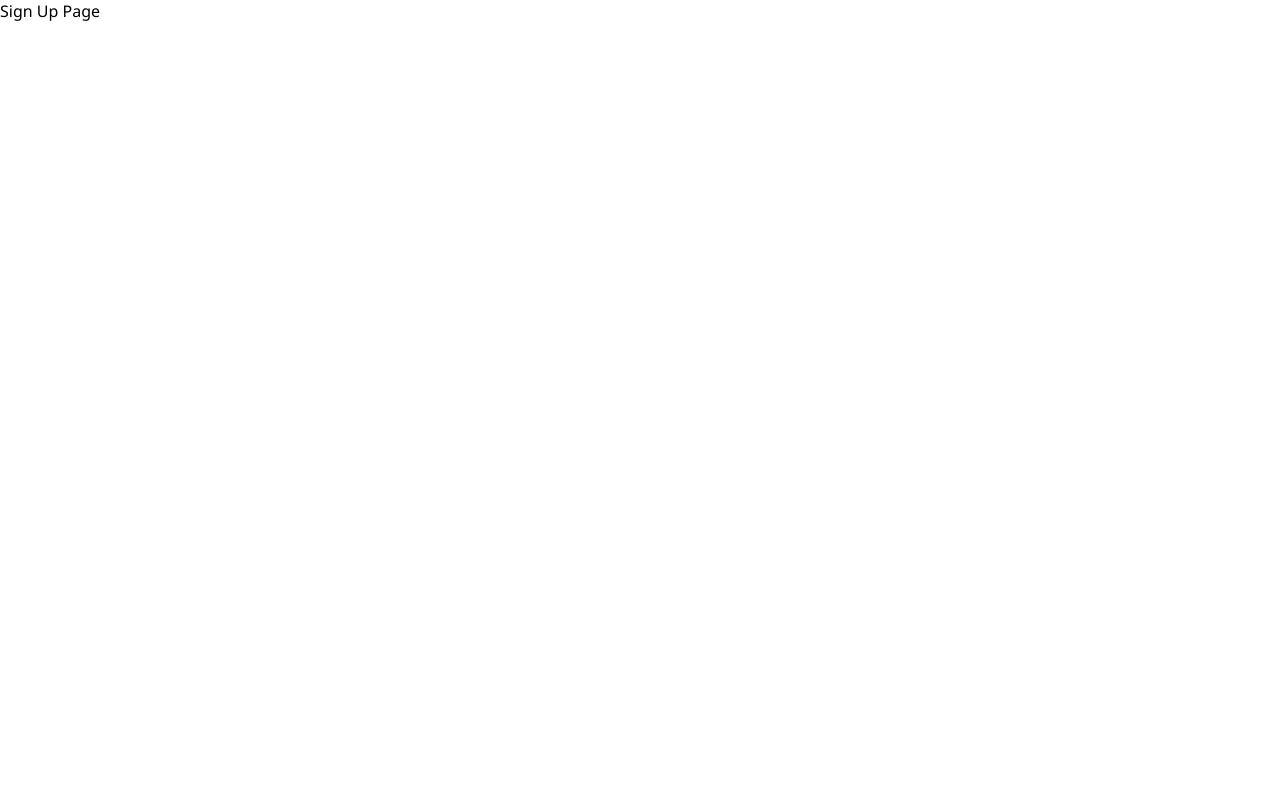
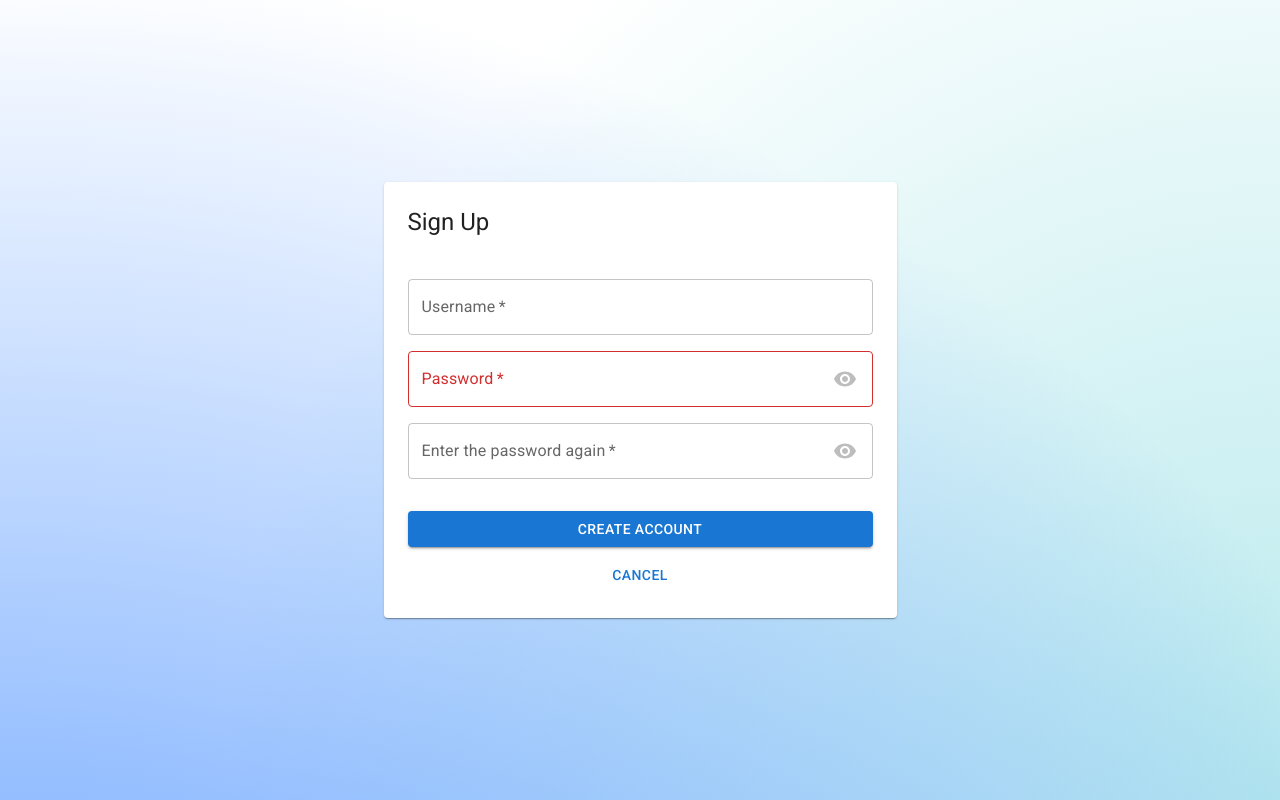
Before and after one commit to StephenChips/ChatApp, a React (Vite) app: page /sign-up in a window 1280 px wide. Built offline with nearby package versions, Linux system fonts and the light colour scheme.

Commit message:
[wip] Working on the /sign-up page.

```diff
--- /dev/null
+++ b/src/components/PasswordField.tsx
@@ -0,0 +1,49 @@
+import { Visibility, VisibilityOff } from "@mui/icons-material";
+import {
+  TextFieldProps,
+  TextField,
+  InputAdornment,
+  IconButton,
+} from "@mui/material";
+import { useState } from "react";
+
+export type PasswordFieldProps = Omit<TextFieldProps, "type">;
+
+/**
+ * A thin wrapper of MUI 5's \<TextField />. By default the password
+ * a user inputed is hidden, and it provides a button for temporarily
+ * revealing the password.
+ *
+ * The props on this component are the same as the <TextField />,
+ * execpts the "type" atrribute isomitted, for it is now managed by
+ * the component itself.
+ *
+ * @param props
+ * @returns
+ */
+export function PasswordField(props: PasswordFieldProps) {
+  const [isPasswordHidden, setIsPasswordHidden] = useState(true);
+
+  return (
+    <TextField
+      {...props}
+      type={isPasswordHidden ? "password" : "text"}
+      InputProps={{
+        endAdornment: (
+          <InputAdornment position="end">
+            <IconButton
+              aria-label="toggle password visibility"
+              onMouseDown={() => setIsPasswordHidden(false)}
+              onMouseUp={() => setIsPasswordHidden(true)}
+              edge="end"
+              size="small"
+              disabled={typeof props.value !== "string" || props.value === ""}
+            >
+              {isPasswordHidden ? <Visibility /> : <VisibilityOff />}
+            </IconButton>
+          </InputAdornment>
+        ),
+      }}
+    ></TextField>
+  );
+}
--- /dev/null
+++ b/src/constants.ts
@@ -0,0 +1,4 @@
+export const LOG_IN_AND_SIGN_UP_PAGE_BACKGROUND = `
+  radial-gradient(circle at 0% 200%, #2D7FFF 0%, rgba(255,255,255,0) 80%),
+  radial-gradient(circle at 100% 100%, rgb(185, 234, 237) 0%, rgba(0,0,0,0) 70%)
+`;
--- a/src/pages/hooks.ts
+++ b/src/hooks.ts
@@ -1,5 +1,5 @@
-import { useAppDispatch, useAppSelector } from "../store";
-import { AppUserActions, selectLogInToken } from "../store/appUser";
+import { useAppDispatch, useAppSelector } from "./store";
+import { AppUserActions, selectLogInToken } from "./store/appUser";
 
 export function useLogIn() {
   const logInToken = useAppSelector(selectLogInToken);
--- a/src/pages/AccountSettings/AccountSettings.tsx
+++ b/src/pages/AccountSettings/AccountSettings.tsx
@@ -19,21 +19,18 @@ import {
   Button,
   DialogActions,
   styled,
-  TextFieldProps,
-  InputAdornment,
 } from "@mui/material";
 import {
   ArrowForward,
   Close,
   Delete,
   Logout,
-  Visibility,
-  VisibilityOff,
 } from "@mui/icons-material";
 import { useNavigate } from "react-router";
 import { useAppDispatch, useAppSelector } from "../../store";
 import { selectAppUser, setAppUser } from "../../store/appUser";
 import React, { useEffect, useState } from "react";
+import { PasswordField } from "../../components/PasswordField";
 
 import avatar1 from "../../assets/avatar1.svg";
 import avatar2 from "../../assets/avatar2.svg";
@@ -43,7 +40,8 @@ import avatar5 from "../../assets/avatar5.svg";
 import avatar6 from "../../assets/avatar6.svg";
 import avatar7 from "../../assets/avatar7.svg";
 import { AppAlertActions } from "../../store/appAlert";
-import { useLogIn } from "../hooks";
+import { useLogIn } from "../../hooks";
+
 export function Account() {
   const appUser = useAppSelector(selectAppUser)!;
   const navigate = useNavigate();
@@ -290,32 +288,6 @@ function ChangeUsernameDialog({
         </DialogActions>
       </DialogContent>
     </Dialog>
-  );
-}
-
-function PasswordField(props: TextFieldProps) {
-  const [isPasswordHidden, setIsPasswordHidden] = useState(true);
-
-  return (
-    <TextField
-      {...props}
-      type={isPasswordHidden ? "password" : "text"}
-      InputProps={{
-        endAdornment: (
-          <InputAdornment position="end">
-            <IconButton
-              aria-label="toggle password visibility"
-              onMouseDown={() => setIsPasswordHidden(false)}
-              onMouseUp={() => setIsPasswordHidden(true)}
-              edge="end"
-              size="small"
-            >
-              {isPasswordHidden ? <Visibility /> : <VisibilityOff />}
-            </IconButton>
-          </InputAdornment>
-        ),
-      }}
-    ></TextField>
   );
 }
 
--- a/src/pages/Login/Login.tsx
+++ b/src/pages/Login/Login.tsx
@@ -8,13 +8,15 @@ import {
   TextField,
   Typography,
 } from "@mui/material";
-import { useLogIn } from "../hooks";
+import { useLogIn } from "../../hooks";
 import { NavigateEffect } from "../../components/NavigateEffect";
 import { useState } from "react";
 import { useAppDispatch } from "../../store";
 import { AppUserActions } from "../../store/appUser";
 import { LOCAL_STORAGE_AUTH_TOKEN_KEY } from "../../store/appUser";
 import { useNavigate } from "react-router";
+import { LOG_IN_AND_SIGN_UP_PAGE_BACKGROUND } from "../../constants";
+import { PasswordField } from "../../components/PasswordField";
 
 const CHATAPP_ID_INPUT_ELEMENT_ID = "chatapp-id";
 const PASSWORD_INPUT_ELEMENT_ID = "password";
@@ -41,10 +43,7 @@ export function LogIn() {
       sx={{
         width: "100%",
         height: "100%",
-        background: `
-            radial-gradient(circle at 0% 200%, #2D7FFF 0%, rgba(255,255,255,0) 80%),
-            radial-gradient(circle at 100% 100%, rgb(185, 234, 237) 0%, rgba(0,0,0,0) 70%)
-        `,
+        background: LOG_IN_AND_SIGN_UP_PAGE_BACKGROUND,
         position: "relative",
       }}
     >
@@ -102,7 +101,7 @@ export function LogIn() {
               el.setCustomValidity("Please enter your ChatApp ID.");
             }}
           />
-          <TextField
+          <PasswordField
             required
             id={PASSWORD_INPUT_ELEMENT_ID}
             label="Password"
@@ -111,9 +110,6 @@ export function LogIn() {
               marginBottom: "5px",
             }}
             fullWidth
-            InputProps={{
-              type: "password",
-            }}
             value={password}
             onChange={(e) => {
               setPassword(e.target.value);
--- a/src/pages/SignUp/SignUp.tsx
+++ b/src/pages/SignUp/SignUp.tsx
@@ -1,5 +1,209 @@
-import { Box } from "@mui/material";
+import {
+  Alert,
+  AlertColor,
+  Box,
+  Button,
+  Card,
+  Snackbar,
+  TextField,
+  Typography,
+} from "@mui/material";
+import { LOG_IN_AND_SIGN_UP_PAGE_BACKGROUND } from "../../constants";
+import React, { useEffect, useRef, useState } from "react";
+import { PasswordField } from "../../components/PasswordField";
+import { useNavigate } from "react-router";
 
 export function SignUp() {
-  return <Box>Sign Up Page</Box>;
+  const navigate = useNavigate();
+
+  const [username, setUsername] = useState("");
+  const [password, setPassword] = useState("");
+  const [passwordConfirmation, setPasswordConfirmation] = useState("");
+
+  const [passwordError, setPasswordError] = useState<string | null>("");
+  const [passwordConfirmationError, setPasswordConfirmationError] = useState<
+    string | null
+  >(null);
+
+  const [alertContent, setAlertContent] = useState<{
+    severity: AlertColor;
+    text: string;
+  }>({
+    severity: "error",
+    text: "",
+  });
+
+  type SnackbarState = "hidden" | "will-be-visible" | "visible";
+  const [snackbarState, setSnackbarState] = useState<SnackbarState>("hidden");
+  const snackbarStateRef = useRef<SnackbarState>();
+  const timeoutIDRef = useRef<number>();
+  snackbarStateRef.current = snackbarState;
+
+  useEffect(() => {
+    if (snackbarState !== "visible") return;
+    if (timeoutIDRef.current !== undefined) {
+      clearTimeout(timeoutIDRef.current);
+    }
+    timeoutIDRef.current = setTimeout(() => {
+      setSnackbarState("hidden");
+    }, 2000);
+  }, [snackbarState]);
+
+  return (
+    <Box
+      sx={{
+        background: LOG_IN_AND_SIGN_UP_PAGE_BACKGROUND,
+        width: "100%",
+        height: "100%",
+        display: "flex",
+        justifyContent: "center",
+        alignItems: "center",
+      }}
+    >
+      <Card
+        sx={{
+          width: "513px",
+        }}
+      >
+        <Box sx={{ margin: 3 }} component="form" onSubmit={onCreateAccount}>
+          <Typography variant="h5" marginBottom={5}>
+            Sign Up
+          </Typography>
+          <TextField
+            required
+            label="Username"
+            variant="outlined"
+            fullWidth
+            sx={{
+              marginBottom: 2,
+            }}
+            value={username}
+            onChange={(e) => {
+              setUsername(e.target.value);
+              e.target.setCustomValidity("");
+            }}
+            onInvalid={(e) => {
+              const el = e.target as HTMLInputElement;
+              el.setCustomValidity("Please enter your username.");
+            }}
+          />
+          <PasswordField
+            error={passwordError !== null}
+            required
+            label="Password"
+            variant="outlined"
+            sx={{
+              marginBottom: 2,
+            }}
+            fullWidth
+            value={password}
+            onChange={(e) => {
+              setPasswordError(null);
+              setPassword(e.target.value);
+              e.target.setCustomValidity("");
+            }}
+            onInvalid={(e) => {
+              const el = e.target as HTMLInputElement;
+              el.setCustomValidity("Please enter your password.");
+            }}
+            helperText={passwordError}
+          />
+          <PasswordField
+            error={passwordConfirmationError !== null}
+            required
+            label="Enter the password again"
+            variant="outlined"
+            sx={{
+              marginBottom: 4,
+            }}
+            fullWidth
+            value={passwordConfirmation}
+            onChange={(e) => {
+              setPasswordConfirmationError(null);
+              setPasswordConfirmation(e.target.value);
+              e.target.setCustomValidity("");
+            }}
+            onInvalid={(e) => {
+              const el = e.target as HTMLInputElement;
+              el.setCustomValidity("Please enter your password again.");
+            }}
+            helperText={passwordConfirmationError}
+          />
+          <Button
+            fullWidth
+            type="submit"
+            variant="contained"
+            sx={{ marginBottom: "10px" }}
+          >
+            Create Account
+          </Button>
+          <Button fullWidth onClick={() => navigate("/log-in")}>
+            Cancel
+          </Button>
+        </Box>
+      </Card>
+      <Snackbar
+        open={snackbarState === "visible"}
+        anchorOrigin={{ vertical: "top", horizontal: "center" }}
+        autoHideDuration={2000}
+        TransitionProps={{
+          onExited() {
+            if (snackbarStateRef.current === "will-be-visible") {
+              setSnackbarState("visible");
+            }
+          },
+        }}
+      >
+        <Alert severity={alertContent.severity}>{alertContent.text}</Alert>
+      </Snackbar>
+    </Box>
+  );
+
+  /* FUNCTIONS */
+
+  async function onCreateAccount(e: React.FormEvent) {
+    e.preventDefault();
+
+    if (!password.match(/^[\d\w]+$/)) {
+      setPasswordError(
+        "A password can only contain digits and English letters.",
+      );
+      return;
+    }
+
+    if (password.length < 8) {
+      setPasswordError("Password length should at least be 8.");
+      return;
+    }
+
+    if (password !== passwordConfirmation) {
+      setPasswordConfirmationError(
+        "This password isn't the same as the one you entered above.",
+      );
+      return;
+    }
+
+    try {
+      const result = await createAccount(username, password);
+
+    } catch (e) {
+      const error = e as Error;
+      showAlert(
+        "error",
+        error.message || "Something wrong happened, please retry.",
+      );
+    }
+  }
+
+  function showAlert(severity: AlertColor, text: string) {
+    setAlertContent({ severity, text });
+
+    if (snackbarStateRef.current === "visible") {
+      setSnackbarState("will-be-visible");
+    } else {
+      setSnackbarState("visible");
+    }
+  }
 }
+
+async function createAccount(username: string, password: string) {}
```
